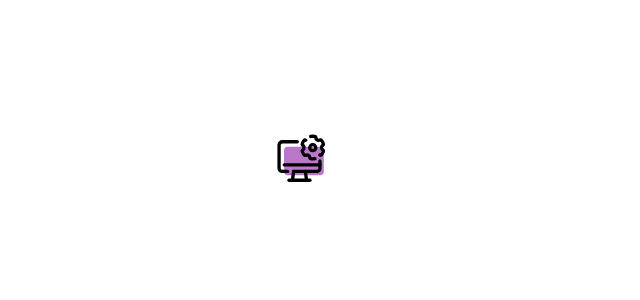
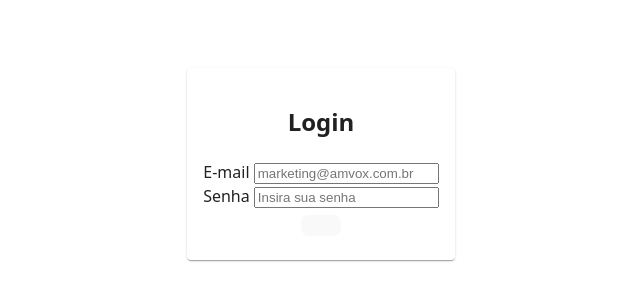
Before and after one commit to daylane/project-mcm, a React (Vite) app: page / in a window 1280 px wide. Shown: the part 236-536 px from the top of the page, without its empty margins (319-959 px from the left). Built offline with nearby package versions, Linux system fonts and the light colour scheme.

Commit message:
feat sei la

```diff
--- /dev/null
+++ b/src/components/Button/Button.jsx
@@ -0,0 +1,44 @@
+import classNames from "classnames";
+import React from "react";
+
+const Button = ({
+	variant = "default",
+	onClick,
+	className,
+	children,
+	disabled,
+}) => {
+	const isIconOnly =
+		React.Children.count(children) === 1 &&
+		React.isValidElement(children) &&
+		children.type !== "span";
+
+	const getVariantClasses = () => {
+		switch (variant) {
+			case "solid":
+				return "text-gray-700 bg-gray-200 rounded-lg py-2 px-4";
+			case "plain":
+				return "bg-transparent text-gray-700 py-2 px-4";
+			case "close":
+				return "text-white bg-red-700 rounded-lg py-2 px-4";
+			default:
+				return "bg-gray-200 text-gray-700";
+		}
+	};
+
+	const classes = classNames(
+		"transition-all duration-100 hover:opacity-50 active:opacity-70",
+		getVariantClasses(),
+		disabled && "opacity-50 cursor-not-allowed",
+		className,
+		isIconOnly && "w-auto h-auto p-2"
+	);
+
+	return (
+		<button className={classes} onClick={onClick} disabled={disabled}>
+			{children}
+		</button>
+	);
+};
+
+export default Button;
--- /dev/null
+++ b/src/components/InputField/InputField.jsx
@@ -0,0 +1,49 @@
+import PropTypes from "prop-types";
+import InputMask from "react-input-mask";
+import { Input } from "../ui/Input";
+import { Label } from "../ui/Label";
+
+function InputField({ label, type, placeholder, value, onChange, className, mask, ...rest }) {
+  return (
+    <div className={`flex flex-col gap-1 ${className}`}>
+      {label && <Label className="mb-2">{label} </Label>}
+
+      {mask ? (
+        <InputMask
+          mask={mask}
+          value={value}
+          onChange={onChange}
+          {...rest}
+        >
+          {(inputProps) => <Input {...inputProps} type={type} placeholder={placeholder} />}
+        </InputMask>
+      ) : (
+        <Input type={type} placeholder={placeholder} value={value} onChange={onChange} {...rest} />
+      )}
+
+      {label === "CEP" && <span className="text-xs">Pesquisa para preenchimento automático</span>}
+    </div>
+  );
+}
+
+// Definição dos PropTypes
+InputField.propTypes = {
+  label: PropTypes.string,
+  type: PropTypes.string,
+  placeholder: PropTypes.string,
+  value: PropTypes.oneOfType([PropTypes.string, PropTypes.number]),
+  onChange: PropTypes.func,
+  className: PropTypes.string,
+  mask: PropTypes.string, // Nova propriedade de máscara
+};
+
+// Valores padrão para props opcionais
+InputField.defaultProps = {
+  type: "text",
+  placeholder: "",
+  value: "",
+  className: "",
+  mask: "", // Padrão sem máscara
+};
+
+export default InputField;
--- /dev/null
+++ b/src/components/ui/input.jsx
@@ -0,0 +1,18 @@
+import * as React from "react"
+import { cn } from "../../libs/utils";
+
+const Input = React.forwardRef(({ className, type, ...props }, ref) => {
+  return (
+    <input
+      type={type}
+      className={cn(
+        "flex h-12 w-full rounded-md border border-input bg-transparent px-3 py-1 text-base shadow-sm transition-colors file:border-0 file:bg-transparent file:text-sm file:font-medium file:text-foreground placeholder:text-muted-foreground focus-visible:outline-none focus-visible:ring-1 focus-visible:ring-ring disabled:cursor-not-allowed disabled:opacity-50 md:text-sm",
+        className
+      )}
+      ref={ref}
+      {...props} />
+  );
+})
+Input.displayName = "Input"
+
+export { Input }
--- /dev/null
+++ b/src/components/ui/label.jsx
@@ -0,0 +1,16 @@
+import * as React from "react"
+import * as LabelPrimitive from "@radix-ui/react-label"
+import { cva } from "class-variance-authority";
+import { cn } from "../../libs/utils";
+
+
+const labelVariants = cva(
+  "text-sm font-medium leading-none peer-disabled:cursor-not-allowed peer-disabled:opacity-70"
+)
+
+const Label = React.forwardRef(({ className, ...props }, ref) => (
+  <LabelPrimitive.Root ref={ref} className={cn(labelVariants(), className)} {...props} />
+))
+Label.displayName = LabelPrimitive.Root.displayName
+
+export { Label }
--- /dev/null
+++ b/src/libs/utils.js
@@ -0,0 +1,6 @@
+import { clsx } from "clsx";
+import { twMerge } from "tailwind-merge";
+
+export function cn(...inputs) {
+  return twMerge(clsx(inputs));
+}
--- a/src/pages/Login/index.jsx
+++ b/src/pages/Login/index.jsx
@@ -1,13 +1,53 @@
-import { Container } from "@mui/material";
+import {  Card, CardContent, Container } from "@mui/material";
 import { ContentForm } from "./style";
 import logo from "../../assets/logo.svg";
+import { ErrorMessage, Field, Form, Formik } from "formik";
+import Button from "../../components/Button/Button";
+import InputField from "../../components/InputField/InputField";
+import { useNavigate } from "react-router";
 
 export default function Login() {
+  const navigate = useNavigate()
+
+
   return (
-    <Container>
-      <ContentForm>
-        <img className="logo" src={logo} />
-      </ContentForm>
-    </Container>
+    <Formik
+			>
+				<Form>
+					<Card className="w-full py-6 px-2 shadow-lg border">
+						<CardContent>
+							<h2 className="text-2xl font-medium mb-4">Login</h2>
+							<div className="mb-4">
+								<Field
+									name="login"
+									render={({ field }) => (
+										<InputField type='email' label={'E-mail'} placeholder={'marketing@amvox.com.br'} />
+									)}
+								/>
+								<ErrorMessage name="login" component="div" className="text-red-500 text-xs" />
+
+							</div>
+							<div className="mb-4">
+								<Field
+									name="password"
+									render={({ field }) => (
+										<InputField type='password' label={'Senha'} name="password" placeholder={'Insira sua senha'}
+										/>
+									)}
+								/>
+								<ErrorMessage name="password" component="div" className="text-red-500 text-xs" />
+
+							</div>
+							{/* <div className="text-sm text-black font-medium mb-4">
+								<a onClick={goNextPass} className="hover:underline">Esqueceu a senha?</a>
+							</div> */}
+							<Button type="submit" className="w-full bg-red-600 hover:bg-red-700 text-white" >
+
+							</Button>
+						</CardContent>
+					</Card>
+				</Form>
+			</Formik>
+
   );
 }
```
Also changed, not shown: package.json (+7 -1 lines), 1 other file (tests, documents, lock files or other folders).
